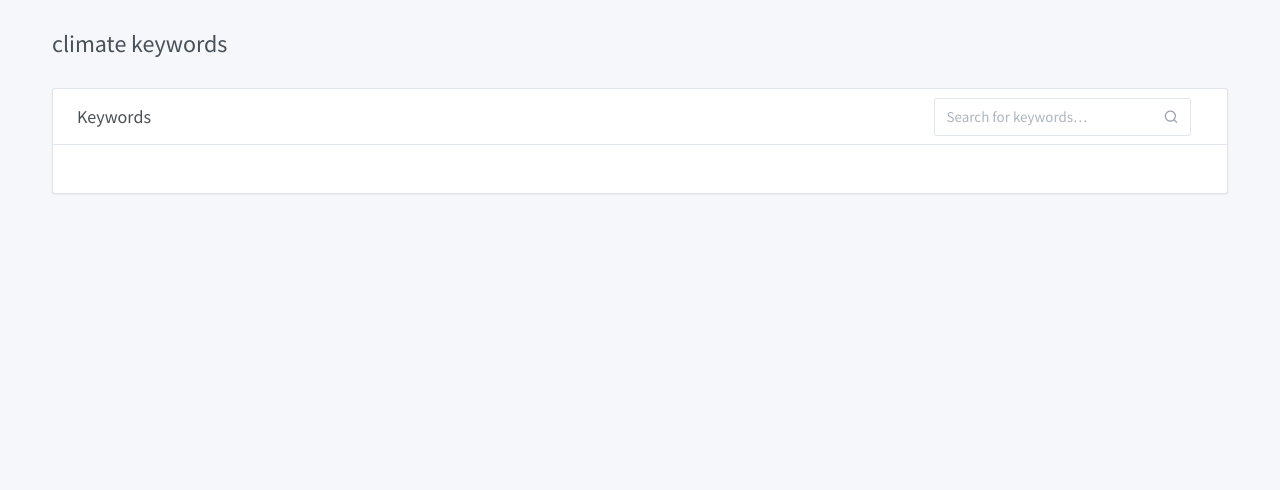
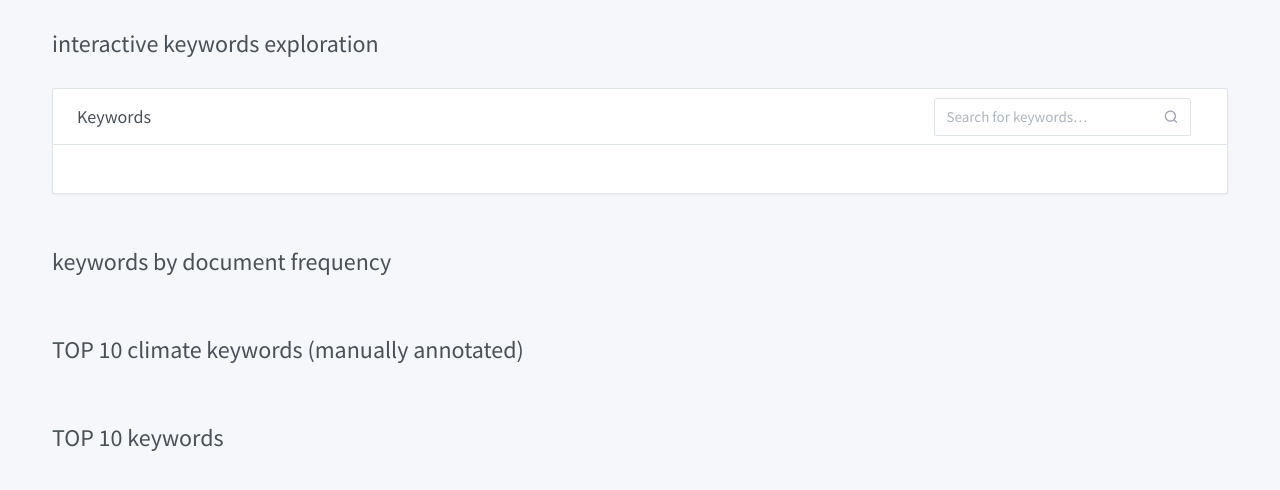
Before and after one commit to philipptrenz/climate-keywords, a Flask app: page / in a window 1280 px wide. Shown: the top 490 px of the page. Run offline with Flask 2, Linux system fonts and the light colour scheme; parts of the project's set-up code (start-up, migrations or seed data) failed here and were passed over; some libraries are stand-ins or nearby versions.

Commit message:
add TOP 10 climate keywords

```diff
--- a/default.config.json
+++ b/default.config.json
@@ -42,5 +42,6 @@
   "translator": {
     "cache_file": "",
     "google_client_secret_file": ""
-  }
+  },
+  "annotator": "/path/to/annotated_keywords.csv"
 }
--- a/static/js/climate-keywords-top10.js
+++ b/static/js/climate-keywords-top10-climate.js
@@ -5,7 +5,7 @@
     $( document ).ready(function() {
         $.ajax({
             type: "POST",
-            url: "/keywords-top10-by-document-frequency",
+            url: "/climate-keywords-top10-by-document-frequency",
             data: JSON.stringify({}),
             contentType: "application/json; charset=utf-8",
             dataType: "json",
@@ -22,7 +22,7 @@
         console.log(jsonData)
 
         Object.keys(jsonData['corpora']).forEach(function(corpus_name) {
-            var corpus_div_id = "corpus-top10-" + corpus_name.replace(/_/g, '-').replace(/ /g, '-');
+            var corpus_div_id = "corpus-top10-climate-" + corpus_name.replace(/_/g, '-').replace(/ /g, '-');
 
             var trs = ""
             for (var i=0; i < jsonData['corpora'][corpus_name].length; i++) {
@@ -36,7 +36,7 @@
                 `
             }
 
-            $( "#row-stats-container" ).append(`
+            $( "#row-top10-climate-container" ).append(`
                 <div class="col-lg-${Math.round(12.0 / Object.keys(jsonData['corpora']).length)}">
                     <div class="card">
                         <div class="card-header"><h3 class="card-title">${corpus_name.replace(/_/g, ' ').replace(/ /g, ' ')}</h3></div>
--- a/templates/index.html
+++ b/templates/index.html
@@ -39,16 +39,8 @@
           <div class="container">
             <div class="page-header">
               <h1 class="page-title">
-                climate keywords
+                 interactive keywords exploration
               </h1>
-            </div>
-
-            <div class="row row-cards" id="row-stats-container">
-              <script src="/static/js/climate-keywords-df.js"></script>
-            </div>
-
-            <div class="row row-cards" id="row-top10-container">
-              <script src="/static/js/climate-keywords-top10.js"></script>
             </div>
 
             <div class="row row-cards" id="row-cards-container">
@@ -93,6 +85,38 @@
                 </div>
               </div>
             </div>
+
+            <div class="page-header">
+              <h1 class="page-title">
+                keywords by document frequency
+              </h1>
+            </div>
+
+            <div class="row row-cards" id="row-stats-container">
+              <script src="/static/js/climate-keywords-df.js"></script>
+            </div>
+
+            <div class="page-header">
+              <h1 class="page-title">
+                TOP 10 climate keywords (manually annotated)
+              </h1>
+            </div>
+
+            <div class="row row-cards" id="row-top10-climate-container">
+              <script src="/static/js/climate-keywords-top10-climate.js"></script>
+            </div>
+
+            <div class="page-header">
+              <h1 class="page-title">
+                TOP 10 keywords
+              </h1>
+            </div>
+
+            <div class="row row-cards" id="row-top10-container">
+              <script src="/static/js/climate-keywords-top10.js"></script>
+            </div>
+
+
           </div>
         </div>
       </div>
--- a/visualization.py
+++ b/visualization.py
@@ -1,4 +1,5 @@
 import json
+import csv
 import time
 import logging
 from typing import List, Union
@@ -60,8 +61,20 @@
     translation_cache = json.load(f)
 
 logging.info('calculating number of documents and TOP 10 keywords by document frequency ...')
+annotated_keywords = []
+with open(config["annotator"]) as csv_file:
+    csv_reader = csv.reader(csv_file, delimiter=',')
+    line_count = 0
+    for row in csv_reader:
+        try:
+            label = int(row[1])
+            if label == 1:
+                annotated_keywords.append(row[0])
+        except:
+            pass
 df_occurrences_data = {'corpora': {}}
 df_top10_keywords = {'corpora': {}}
+df_top10_climate_keywords = {'corpora': {}}
 df_occurrences_x = 10
 for c_name in corpus_data:
 
@@ -81,6 +94,13 @@
     df_top10_keywords['corpora'][c_name] = []
     for i in range(1, 11):
         df_top10_keywords['corpora'][c_name].append({'keyword': df_per_keyword[df_keys[-1*i]], 'df': df_keys[-1*i]})
+
+    # create df_top10_climate_keywords
+    df_per_climate_keyword = {len(list(keyword_data[c_name][key][0].keys())): key for key in keyword_data[c_name] if key in annotated_keywords}
+    df_climate_keys = sorted(df_per_climate_keyword.keys())
+    df_top10_climate_keywords['corpora'][c_name] = []
+    for i in range(1, 11):
+        df_top10_climate_keywords['corpora'][c_name].append({'keyword': df_per_climate_keyword[df_climate_keys[-1*i]], 'df': df_climate_keys[-1*i]})
 
 logging.info('starting flask ...')
 app = Flask(__name__)
@@ -109,6 +129,12 @@
 def keywords_top10_by_document_frequency():
     data = request.get_json()  # array of keywords
     return Response(json.dumps(df_top10_keywords),  mimetype='application/json')
+
+
+@app.route('/climate-keywords-top10-by-document-frequency', methods=["POST"])
+def climate_keywords_top10_by_document_frequency():
+    data = request.get_json()  # array of keywords
+    return Response(json.dumps(df_top10_climate_keywords),  mimetype='application/json')
 
 
 def process_documents_from_inverse_keyword(keyword, c_name):
```
